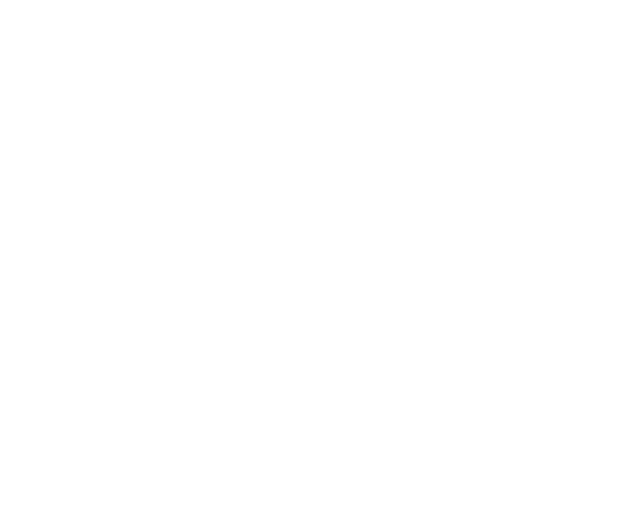
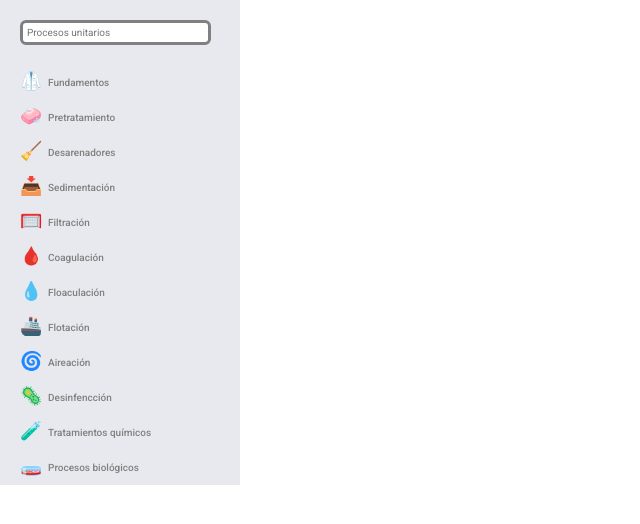
Before and after one commit to Daviddss20/Git-Course, a plain HTML site: page index.html in a window 1280 px wide. Shown: the whole page, without its empty margins (0-640 px from the left). Drawn offline with Linux system fonts and the light colour scheme.

Commit message:
New branch creation

```diff
--- /dev/null
+++ b/css/search_menu_style.css
@@ -0,0 +1,54 @@
+#search-menu {
+    position: relative;
+    background: rgb(232, 232, 239);
+    width: 240px;
+}
+#searcher {
+    width: 177px;
+    border: 3px;
+    margin: 20px;
+    border-style: solid;
+    border-radius: 6px;
+    border-color: gray;
+    font-size: x-small;
+    padding: 4px;
+    color: gray;
+    outline: none;
+}
+li > div {
+    height: 35px;
+    display: flex;
+    align-items: center;
+    border-radius: 2px;
+    margin: 0px 5px 0px;
+    padding-left: 15px;
+    list-style: none;
+    font-size: x-small;
+    font-weight: 500;
+    color: gray;
+    -webkit-transition: background-color, .2s ease;
+    -moz-transition: background-color .2s ease;
+    -o-transition: background-color .2s ease;
+    transition: background-color .2s ease;
+}
+.icon {
+    display: flex;
+    align-items: center;
+    height: 100%;
+    padding-bottom: 5px;
+    width: 28px;
+    font-size: 18px;
+    -webkit-transition: .3s ease;
+    -moz-transition: .3s ease;
+    -o-transition: .3s ease;
+    transition: .3s ease;
+}
+
+li > div:hover {
+    cursor: pointer;
+    background-color:rgb(0, 215, 215);
+}
+li > div:hover .icon{
+    transform: rotate(10deg);
+    font-size: 15px;
+}
--- a/index.html
+++ b/index.html
@@ -6,10 +6,87 @@
     <meta name="viewport" content="width=device-width, initial-scale=1.0">
     <title>Mangus</title>
     <link rel="stylesheet" href="./css/styles.css">
+    <link rel="stylesheet" href="./css/search_menu_style.css">
 </head>
 <body>
     <main>
-
+        <section id="search-menu">
+            <input type="text" id="searcher" placeholder="Procesos unitarios">
+            <ul>
+                <li id="item-list-1">
+                    <div>
+                        <div class="icon">🥼</div>
+                        <span>Fundamentos</span>
+                    </div>
+                </li>
+                <li id="item-list-2">
+                    <div>
+                        <div class="icon">🧼</div>
+                        <span>Pretratamiento</span>
+                    </div>
+                </li>
+                <li id="item-list-3">
+                    <div>
+                        <div class="icon">🧹</div>
+                        <span>Desarenadores</span>
+                    </div>
+                </li>
+                <li id="item-list-4">
+                    <div>
+                        <div class="icon">📥</div>
+                        <span>Sedimentación</span>
+                    </div>
+                </li>
+                <li id="item-list-5">
+                    <div>
+                        <div class="icon">🥅</div>
+                        <span>Filtración</span>
+                    </div>
+                </li>
+                <li id="item-list-6">
+                    <div>
+                        <div class="icon">🩸</div>
+                        <span>Coagulación</span>
+                    </div>
+                </li>
+                <li id="item-list-7">
+                    <div>
+                        <div class="icon">💧</div>
+                        <span>Floaculación</span>
+                    </div>
+                </li>
+                <li id="item-list-8">
+                    <div>
+                        <div class="icon">🚢</div>
+                        <span>Flotación</span>
+                    </div>
+                </li>
+                <li id="item-list-9">
+                    <div>
+                        <div class="icon">🌀</div>
+                        <span>Aireación</span>
+                    </div>
+                </li>
+                <li id="item-list-10">
+                    <div>
+                        <div class="icon">🦠</div>
+                        <span>Desinfencción</span>
+                    </div>
+                </li>
+                <li id="item-list-11">
+                    <div>
+                        <div class="icon">🧪</div>
+                        <span>Tratamientos químicos</span>
+                    </div>
+                </li>
+                <li id="item-list-12">
+                    <div>
+                        <div class="icon">🧫</div>
+                        <span>Procesos biológicos</span>
+                    </div>
+                </li>
+            </ul>
+        </section>
     </main>
 </body>
 </html>
```
